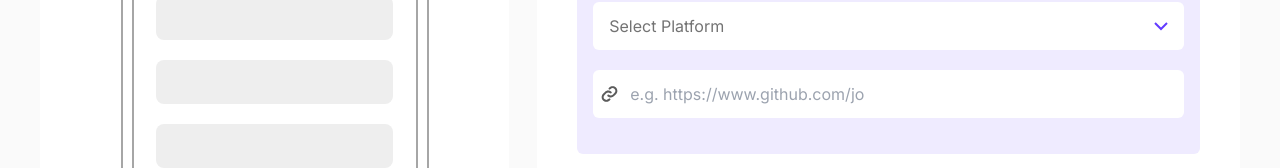
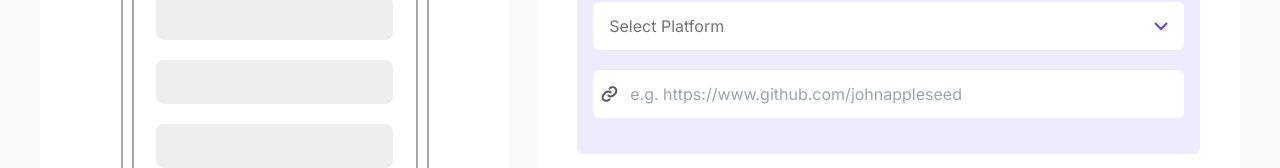
Before and after one commit to Muneerat/Link-sharing-app, a Next.js app: page /dashboard in a window 1280 px wide. Both pictures are taken after a click on the button "+ Add new link". Shown: the part 490-658 px from the top of the page. Built offline with nearby package versions, Linux system fonts and the light colour scheme.

Commit message:
implement add customize link

```diff
--- a/app/Components/Form/SelectInput.tsx
+++ b/app/Components/Form/SelectInput.tsx
@@ -16,7 +16,7 @@ export const SelectOptions = ({
 }: SelectOptionsProps) => {
   return (
     <button
-      className={`flex items-center text-border w-full py-2 ${className}`}
+      className={`flex items-center text-border w-full py-2  ${className}`}
       onClick={onClick}
     >
       {icon && <div className="mr-2">{icon}</div>}
@@ -44,7 +44,7 @@ export const SelectInput = ({
   const [selectedOption, setSelectedOption] = useState<{
     label: string;
     icon: React.ReactNode;
-  } | null>(null); // Store both label and icon
+  } | null>(null);
 
   const handleOptionClick = (option: {
     label: string;
@@ -56,7 +56,7 @@ export const SelectInput = ({
 
   useEffect(() => {
     if (onChange && selectedOption) {
-      onChange(selectedOption.label); // Call onChange with the selected label
+      onChange(selectedOption.label);
     }
   }, [selectedOption]);
 
@@ -66,6 +66,7 @@ export const SelectInput = ({
       role="select"
       onClick={() => setShowOptions(!showOptions)}
       tabIndex={0}
+      aria-label="select"
     >
       {selectedOption ? (
         <SelectOptions
--- a/app/Components/links.tsx
+++ b/app/Components/links.tsx
@@ -2,17 +2,19 @@ import React from "react";
 import Input from "./Form/Input";
 import { LinkIcon } from "../asset/icon";
 
-export const Links = () => {
+export const LinkInput = ( ) => {
   return (
     <div className="flex items-center my-5 rounded-md py-3 w-full bg-white px-2">
       <div>
         <LinkIcon />
       </div>
-      <input
+      {/* <input
         type="text"
-        placeholder="e.g. https://www.github.com/johnappleseed"
-        className=" focus:border-none focus:outline-none px-3"
-      />
+        placeholder="e.g. https://www.github.comne-none px-3"
+        onChange={onChange}
+        value={value}
+      /> */}
+      {/* {children} */}
     </div>
   );
 };
--- a/app/Components/main.tsx
+++ b/app/Components/main.tsx
@@ -1,33 +1,86 @@
 "use client";
 import React, { useState } from "react";
-import {
-  Phone,
-  HandPhone,
-  DashIcon,
-} from "../asset/icon";
+import { Phone, HandPhone, DashIcon, LinkIcon } from "../asset/icon";
 import { Button } from "@/components/ui/button";
 import Input from "./Form/Input";
 import { SelectInput, SelectOptions } from "./Form/SelectInput";
 import Logo from "../asset/logo.png";
-import { Links } from "./links";
+import { LinkInput } from "./links";
 import { InputLabel } from "./Form/inputLabel";
-import options from "../Components/Options"
+import options from "../Components/Options";
 import { platform } from "os";
+import { RxValue } from "react-icons/rx";
+import { log } from "console";
 
 export const Main = () => {
   const [name, setName] = useState("");
-  const [showLinks, setShowLInks] = useState(false)
-  const [links, setLinks] = useState([]);
+  const [showLinks, setShowLInks] = useState(false);
+  const [links, setLinks] =useState<{ platform: string; url: string }[]>([]);
 
+  //Add links
   const handleAddLinks = () => {
-    setLinks([...links,{platform: "", url: ""}])
+    setLinks([...links, { platform: "", url: "" }]);
     setShowLInks(true);
-  }
+  };
+
+  console.log(links.length);
+  // console.log((links.platform).length);
+
+  // const handleRemoveLinks = (index) => {
+  //   setLinks(links.filter((_, i) => i!== index))
+  //   if (links.length === 0) setShowLInks(false);
+  // }
+
+  const handleLinkChange = (index: number, field: string, value: string) => {
+    const updatedLinks = [...links];
+    updatedLinks[index] = { ...updatedLinks[index], [field]: value }; // Update platform or url
+    setLinks(updatedLinks);
+  };
+
+  // const handleChangeLink = (e, index) => {
+  //   const platform = e.target.value;
+  //   setLinks(links.map((link, i) =>
+  //     i === index? {...link, platform} : link
+  //   ))
+  // }
+
+  // const handleSubmit = (event) => {
+  //   event.preventDefault();
+  //   console.log(links);
+  // }
+
+  // const handleReset = () => {
+  //   setName("");
+  //   setLinks([]);
+  // }
+
+  // const handleToggleLinks = () => {
+  //   setShowLInks(!showLinks);
+  // }
+
+  // const handleCopyLink = (index) => {
+  //   const link = links[index].url;
 
   return (
     <div className="md:flex gap-7 py-2 w-full">
-      <div className="bg-white md:w-2/5 w-full hidden p-10 rounded-md md:flex justify-center items-center">
+      <div className="bg-white md:w-2/5 w-full hidden p-10 rounded-md md:flex justify-center items-center relative">
         <Phone />
+        <ul className="absolute  top-80 w-[38%] max-h-[350px] flex flex-col items-center overflow-auto bg-white ">
+          {links.map((link, index) => (
+            <li key={index}>
+              {link.platform  && (
+                <a
+                  className="bg-black p-4 rounded-lg flex items-center justify-between w-60 h-12 mb-5"
+                  href={link.url}
+                  target="_blank"
+                  rel='noopener noreferrer'
+                >
+                  {link.platform}
+                </a>
+              )}
+            </li>
+          ))}
+        </ul>
       </div>
       <div className="bg-white md:w-3/5 w-full rounded-md sm:p-10 p-5">
         <h1 className="py-3 font-bold text-2xl text-destructive">
@@ -37,21 +90,28 @@ export const Main = () => {
           Add/edit/remove links below and then share all your profiles with the
           world!
         </p>
-        <Button className="w-full bg-white border-primary border text-primary p-6 hover:bg-secondary duration-200 ease-in"
-               onClick={handleAddLinks}>
+        <Button
+          className="w-full bg-white border-primary border text-primary p-6 hover:bg-secondary duration-200 ease-in"
+          onClick={handleAddLinks}
+        >
           + Add new link
         </Button>
-        {showLinks ?
+        {showLinks ? (
           /* //Link */
           <div className=" o min-h-[397px] md:max-h-[660px] lg:h-[450px] w-full md:overflow-auto pb-10 my-2">
-          {links.map((link,index) => (
-             <div className=" bg-secondary px-4 py-4 my-10 rounded-md " key={index}>
+            {links.map((link, index) => (
+              <div
+                className=" bg-secondary px-4 py-4 my-10 rounded-md "
+                key={index}
+              >
                 <div className="flex justify-between">
                   <div className="flex items-center gap-2">
                     <span className="">
                       <DashIcon />
                     </span>
-                 <span className="text-destructive font-semibold">Link #{index + 1}</span>
+                    <span className="text-destructive font-semibold">
+                      Link #{index + 1}
+                    </span>
                   </div>
                   <Button className="bg-secondary text-destructive font-normal ">
                     Remove
@@ -62,15 +122,30 @@ export const Main = () => {
                   <SelectInput
                     options={options}
                     placeholder="Select Platform"
-                 value={name}
-                 onChange={setName}
+                    value={link.platform}
+                    onChange={(value) =>
+                      handleLinkChange(index, "platform", value)
+                    }
                   />
-               <Links />
+                  <div className="flex items-center my-5 rounded-md py-3 w-full bg-white px-2">
+                    <div>
+                      <LinkIcon />
+                    </div>
+                    <input
+                      type="text"
+                      placeholder="e.g. https://www.github.com/johnappleseed"
+                      className=" focus:border-none focus:outline-none px-3 w-full text-border"
+                      value={link.url}
+                      onChange={(e) =>
+                        handleLinkChange(index, "url", e.target.value)
+                      }
+                    />
+                  </div>
                 </div>
               </div>
             ))}
           </div>
-        :
+        ) : (
           <div className=" bg-background p-12 flex flex-col items-center justify-center my-6 ">
             <HandPhone />
             <div className="max-w-xl text-center py-2">
@@ -83,9 +158,14 @@ export const Main = () => {
                 you share your profiles with everyone!
               </p>
             </div>
-        </div>}
+          </div>
+        )}
         <div className="flex justify-end ">
-          <Button className={` text-secondary w-full sm:w-fit ${showLinks ? "bg-primary" : "bg-primary-foreground" }`}>
+          <Button
+            className={` text-secondary w-full sm:w-fit ${
+              showLinks ? "bg-primary" : "bg-primary-foreground"
+            }`}
+          >
             Save
           </Button>
         </div>
--- a/app/asset/icon.tsx
+++ b/app/asset/icon.tsx
@@ -178,7 +178,7 @@ export const DashIcon = () => {
 export const ArrowDrown = () => {
   return (
     <svg width="14" height="9" viewBox="0 0 14 9" fill="none" xmlns="http://www.w3.org/2000/svg">
-    <path d="M1 1L7 7L13 1" stroke="#633CFF" stroke-width="2"/>
+    <path d="M1 1L7 7L13 1" stroke="#633CFF" strokeWidth="2"/>
     </svg>
   );
 };
@@ -186,7 +186,7 @@ export const ArrowDrown = () => {
 export const ArrowUp = () => {
   return (
     <svg width="14" height="9" viewBox="0 0 14 9" fill="none" xmlns="http://www.w3.org/2000/svg">
-    <path d="M13 8L7 2L1 8" stroke="#633CFF" stroke-width="2"/>
+    <path d="M13 8L7 2L1 8" stroke="#633CFF" strokeWidth="2"/>
     </svg>
 
   );
```
Lines whose indentation alone changed are shown as unchanged.
